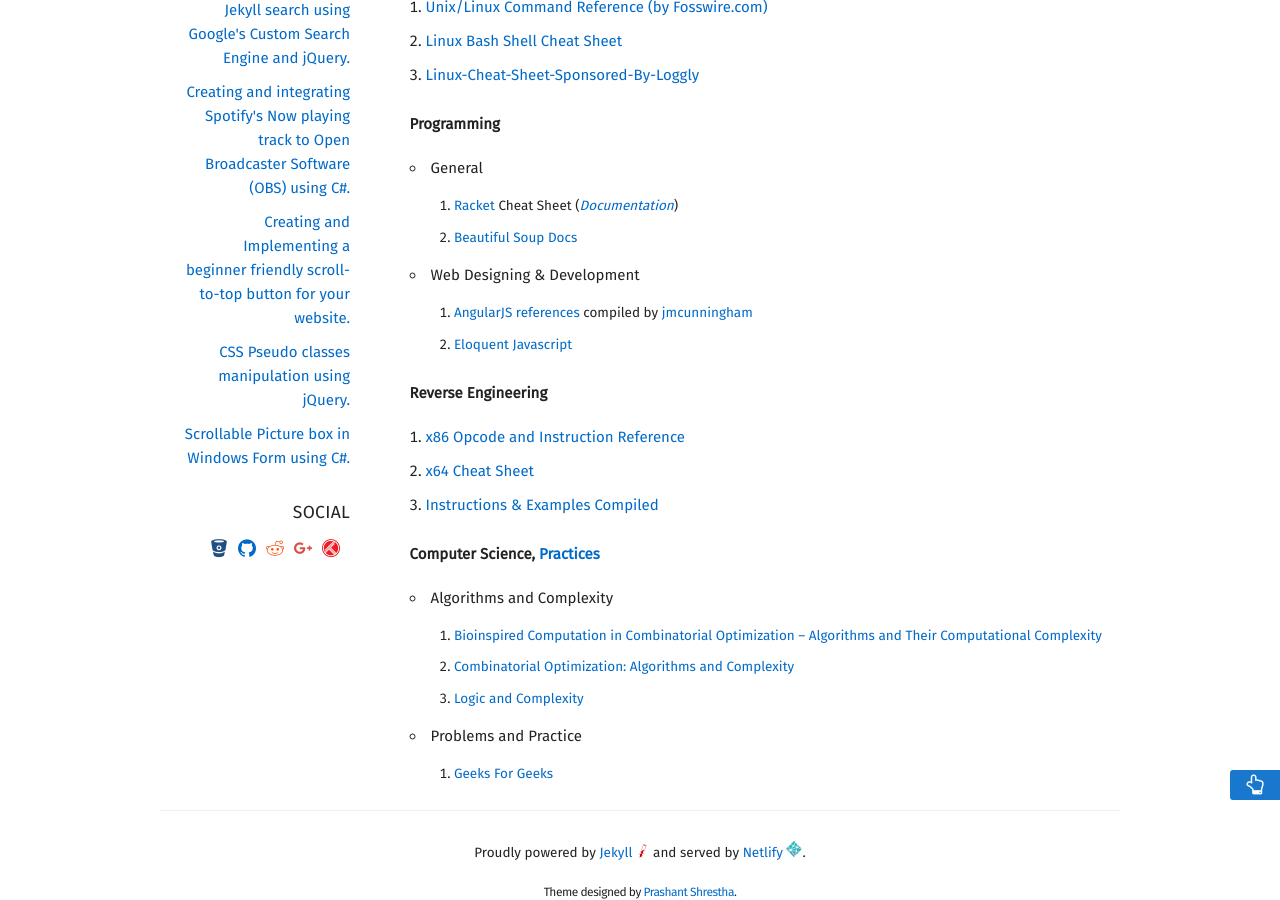
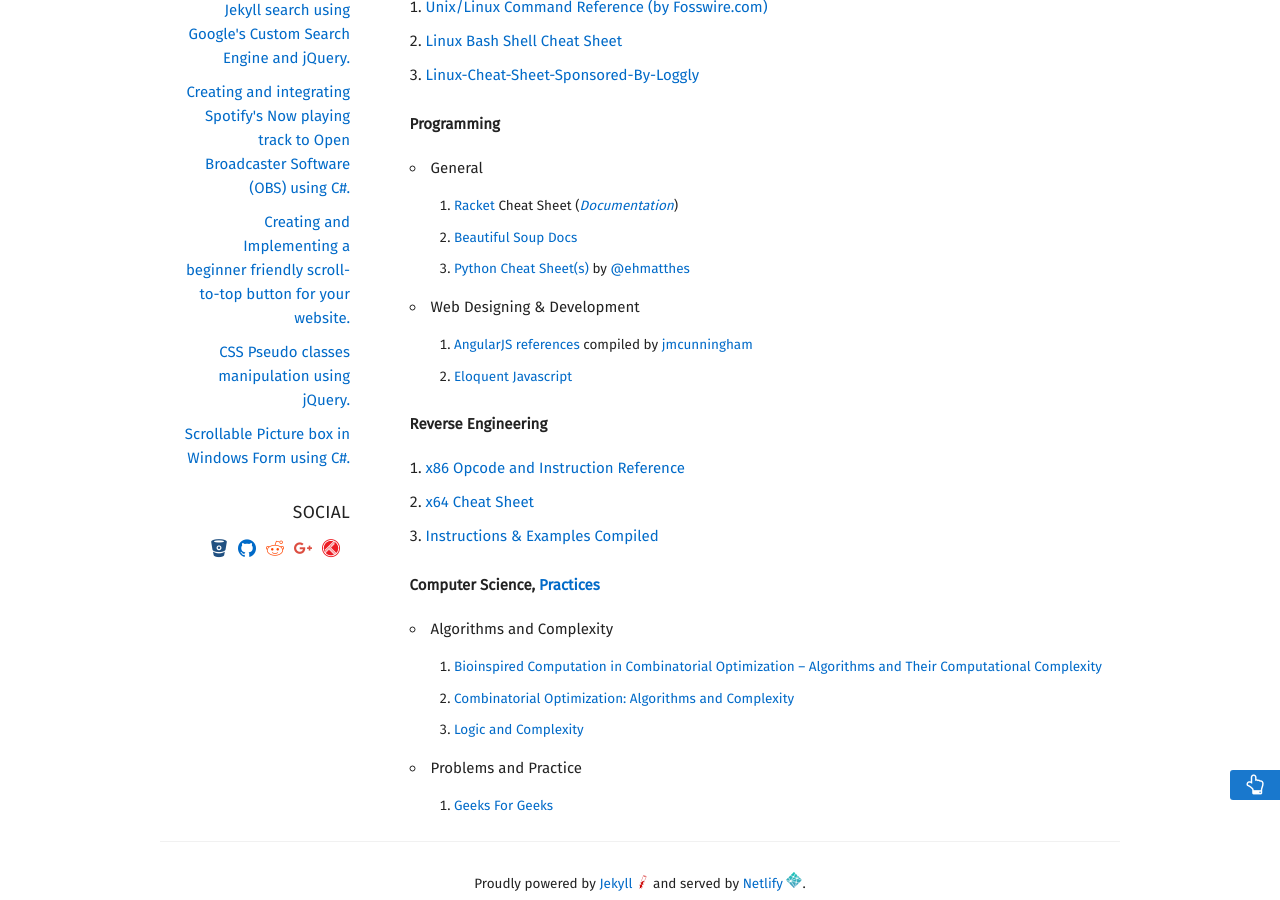
Before and after one commit to intern0t/personal-blog, a Jekyll site: the page built from library.md, in a window 1280 px wide and 900 px high, scrolled down 662 px. Built offline with Jekyll 4.4.1, drawn with Linux system fonts in a browser that asks for light colours; nearby versions of some CDN libraries; some web fonts are replaced.

Commit message:
Added Python cheatsheet by @ehmatthes to the library.

```diff
--- a/library.md
+++ b/library.md
@@ -22,6 +22,7 @@ permalink: /library/
 + General
   1. [Racket](https://racket-lang.org/) Cheat Sheet ([*Documentation*](https://docs.racket-lang.org/racket-cheat/index.html))
   2. [Beautiful Soup Docs](https://readthedocs.org/projects/beautiful-soup-4/downloads/pdf/latest)
+  3. [Python Cheat Sheet(s)](https://ehmatthes.github.io/pcc/cheatsheets/README.html) by [@ehmatthes](https://github.com/ehmatthes)
 + Web Designing & Development
   1. [AngularJS references](https://github.com/jmcunningham/AngularJS-Learning) compiled by [jmcunningham](https://github.com/jmcunningham)
   2. [Eloquent Javascript](http://eloquentjavascript.net/)
```
